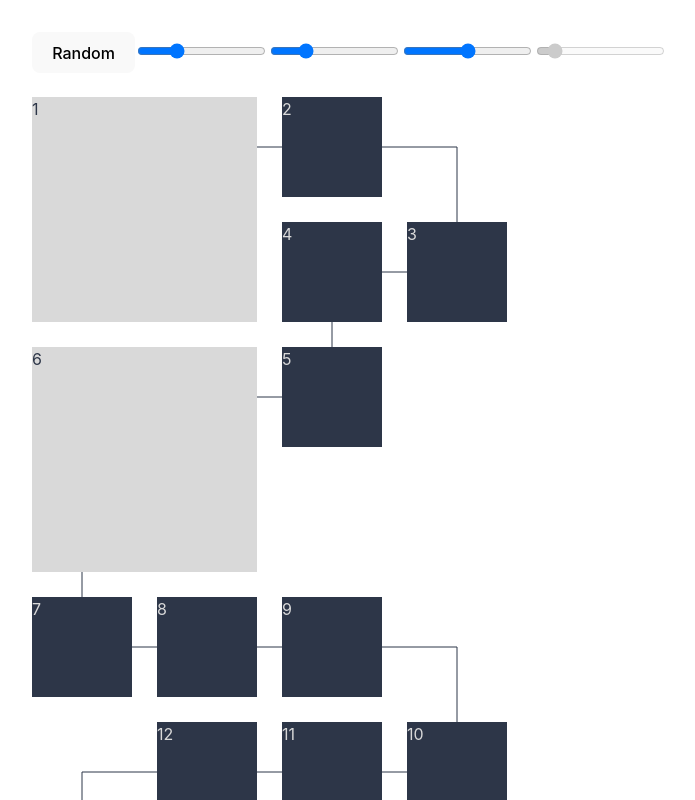
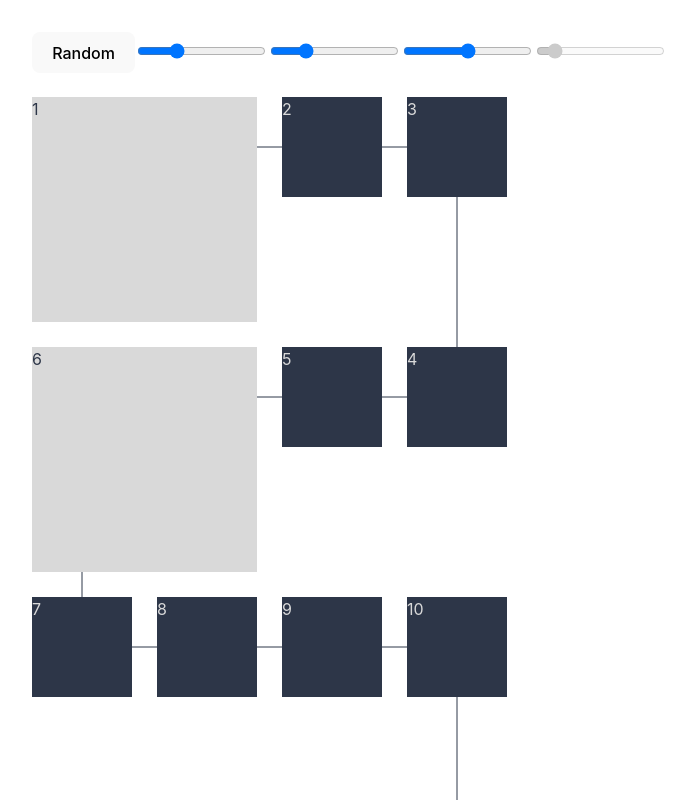
Before and after one commit to noway/tedx-auckland-events-layout, a React (Vite) app: page / in a window 1280 px wide. Shown: the top 800 px of the page, without its empty margins (0-695 px from the left). Built offline with nearby package versions, Linux system fonts and the light colour scheme.

Commit message:
add simple grid layout strategy

```diff
--- a/src/EventsSnakeGrid.tsx
+++ b/src/EventsSnakeGrid.tsx
@@ -149,7 +149,7 @@ function fillBigItem(
   };
 }
 
-function getGridTemplate(columns: number, items: Item[]) {
+function getGridTemplateComplicated(columns: number, items: Item[]) {
   let grid: Cell[][] = Array(2)
     .fill(undefined)
     .map(() => Array(columns).fill(null));
@@ -198,6 +198,111 @@ function getGridTemplate(columns: number, items: Item[]) {
       .join(" ");
     return `'${line}'`;
   });
+
+  return { history: snakeProgress.history, areas };
+}
+function getGridTemplate(columns: number, items: Item[]) {
+  let grid: Cell[][] = Array(40)
+    .fill(undefined)
+    .map(() => Array(columns).fill(null));
+  let snakeProgress: SnakeProgress = {
+    row: 0,
+    column: 0,
+    direction: "right",
+    history: [],
+  };
+
+  for (const item of items) {
+    if (item.isBig) {
+      if (snakeProgress.direction === "right") {
+        if (snakeProgress.column + 1 <= columns - 1) {
+          // pass
+        } else {
+          snakeProgress.row += 2;
+          snakeProgress.column = columns - 1;
+          snakeProgress.direction = invertDirection(snakeProgress.direction);
+          snakeProgress.history.push("down", "down")
+        }
+      } else {
+        if (snakeProgress.column - 1 >= 0) {
+          // pass
+        } else {
+          snakeProgress.row += 2;
+          snakeProgress.column = 0;
+          snakeProgress.direction = invertDirection(snakeProgress.direction);
+          snakeProgress.history.push("down", "down")
+        }
+      }
+
+      const directionSign = snakeProgress.direction === "right" ? 1 : -1;
+      grid[snakeProgress.row][snakeProgress.column] = item.id;
+      grid[snakeProgress.row][snakeProgress.column + directionSign] = item.id;
+      grid[snakeProgress.row + 1][snakeProgress.column] = item.id;
+      grid[snakeProgress.row + 1][snakeProgress.column + directionSign] = item.id;
+      snakeProgress.column += 2 * directionSign;
+      snakeProgress.history.push(snakeProgress.direction, snakeProgress.direction)
+
+      if (snakeProgress.direction === "right") {
+        if (snakeProgress.column > columns - 1) {
+          snakeProgress.row += 2;
+          snakeProgress.history.push("down", "down")
+          snakeProgress.column = columns - 1;
+          snakeProgress.direction = invertDirection(snakeProgress.direction);
+          console.log('here',snakeProgress.row, snakeProgress.column)
+        }
+      }
+      else {
+        if (snakeProgress.column < 0) {
+          snakeProgress.row += 2;
+          snakeProgress.history.push("down", "down")
+
+          snakeProgress.column = 0;
+          snakeProgress.direction = invertDirection(snakeProgress.direction);
+        }
+      }
+
+
+    } else {
+      console.log('item.id',item.id,snakeProgress.row, snakeProgress.column)
+      grid[snakeProgress.row][snakeProgress.column] = item.id;
+
+      if (snakeProgress.direction === "right") {
+        snakeProgress.column++;
+        snakeProgress.history.push("right")
+        if (snakeProgress.column > columns - 1) {
+          snakeProgress.row += 2;
+          snakeProgress.history.push("down", "down")
+          snakeProgress.column = columns - 1;
+          snakeProgress.direction = invertDirection(snakeProgress.direction);
+          console.log('here',snakeProgress.row, snakeProgress.column)
+        }
+      }
+      else {
+        snakeProgress.column--;
+        snakeProgress.history.push("left")
+        if (snakeProgress.column < 0) {
+          snakeProgress.row += 2;
+          snakeProgress.history.push("down", "down")
+
+          snakeProgress.column = 0;
+          snakeProgress.direction = invertDirection(snakeProgress.direction);
+        }
+      }
+    }
+  }
+
+  const areas = strip(grid).map((gridLine) => {
+    const line = gridLine
+      .map((cell) => {
+        if (cell === null) {
+          return ".";
+        }
+        return `item-${cell}`;
+      })
+      .join(" ");
+    return `'${line}'`;
+  });
+  console.log('areas',areas);
 
   return { history: snakeProgress.history, areas };
 }
```
